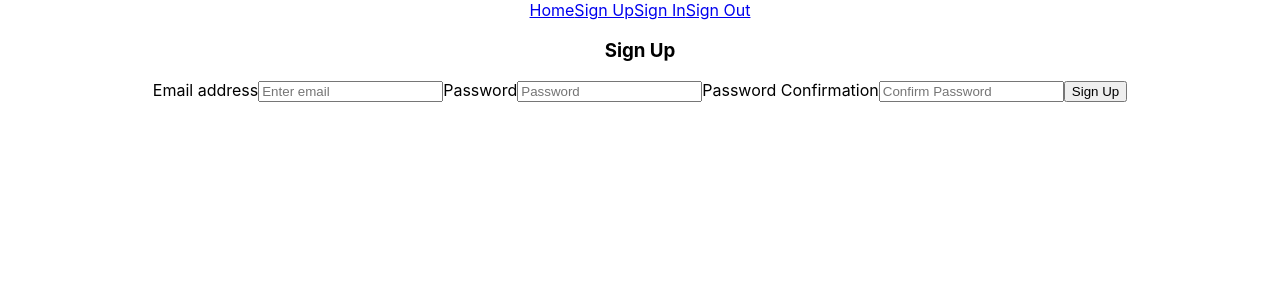
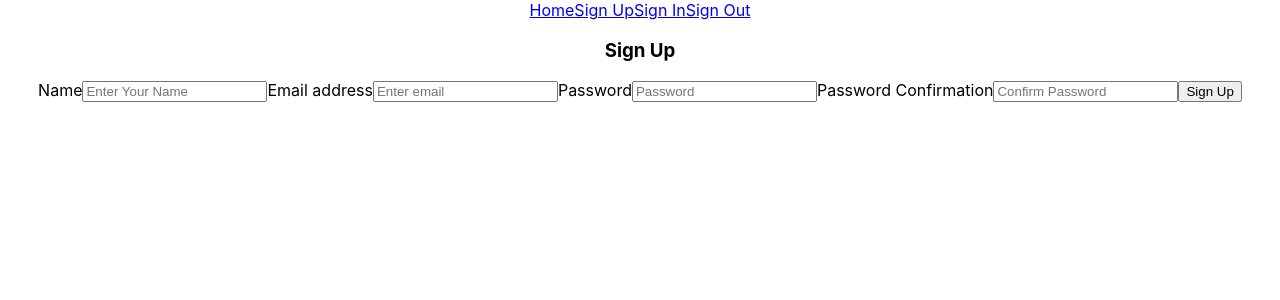
Before and after one commit to demetrigeras/World-help, a React (Create React App) app in the folder client/: page /sign-up in a window 1280 px wide. Shown: the top 300 px of the page. Built offline with nearby package versions, Linux system fonts and the light colour scheme.

Commit message:
updated sign up to include name input

```diff
--- a/client/src/screens/SignIn.jsx
+++ b/client/src/screens/SignIn.jsx
@@ -6,10 +6,11 @@ const SignIn = (props) => {
   const navigate = useNavigate()
 
   const [form, setForm] = useState({
-    email: '',
-    password: '',
+    name: "",
+    email: "",
+    password: "",
     isError: false,
-    errorMsg: '',
+    errorMsg: ""
   })
 
   const handleChange = (event) => {
@@ -50,7 +51,7 @@ const SignIn = (props) => {
     }
   }
 
-  const { email, password } = form
+  const { name, email, password } = form
 
   return (
     <div className='form-container'>
--- a/client/src/screens/SignUp.jsx
+++ b/client/src/screens/SignUp.jsx
@@ -29,11 +29,12 @@ const SignUp = (props) => {
     } catch (error) {
       console.error(error)
       setForm({
-        email: '',
-        password: '',
-        passwordConfirmation: '',
+        name: "",
+        email: "",
+        password: "",
+        passwordConfirmation: "",
         isError: true,
-        errorMsg: 'Sign Up Details Invalid',
+        errorMsg: "Sign Up Details Invalid",
       })
     }
   }
@@ -51,12 +52,21 @@ const SignUp = (props) => {
     }
   }
 
-  const { email, password, passwordConfirmation } = form
+  const { name, email, password, passwordConfirmation } = form
 
   return (
     <div className='form-container'>
       <h3>Sign Up</h3>
       <form onSubmit={onSignUp}>
+        <label>Name</label>
+        <input
+          required
+          type='text'
+          name='name'
+          value={name}
+          placeholder='Enter Your Name'
+          onChange={handleChange}
+        />
         <label>Email address</label>
         <input
           required
```
